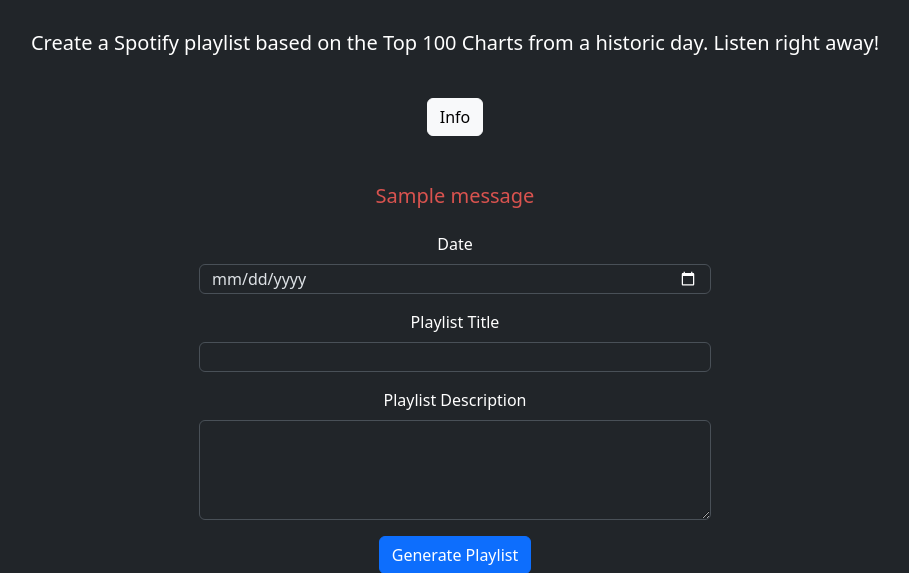
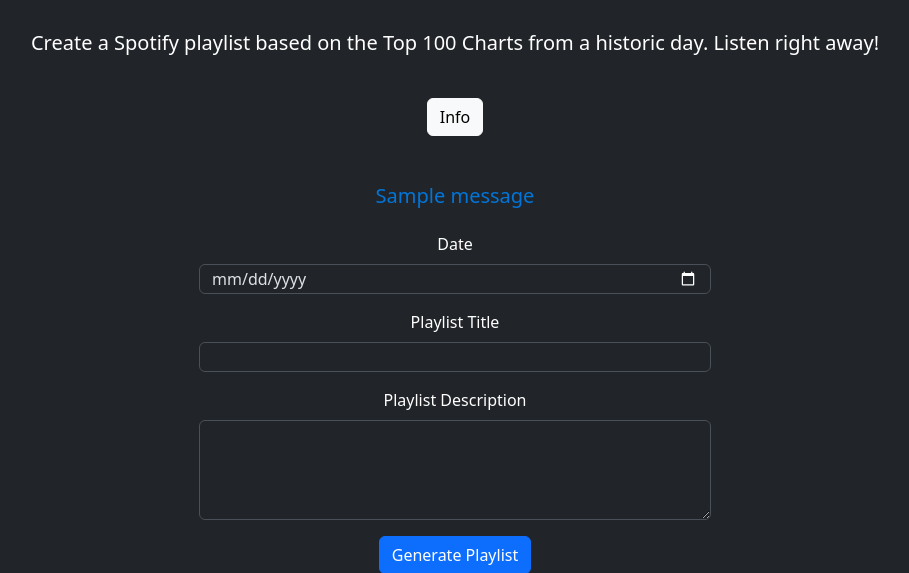
Before and after one commit to timonrieger/Project-Hub, a Flask app: page /flashback-playlists in a window 1280 px wide. Shown: the part 183-756 px from the top of the page, without its empty margins (185-1094 px from the left). Run offline with Flask 3, Linux system fonts and the light colour scheme; tables that the repository leaves empty hold one stand-in row (values such as "Sample post"); one stand-in notice (Sample message) is shown; some libraries are stand-ins or nearby versions.

Commit message:
change flash color to blue

```diff
--- a/templates/FlashbackPlaylists.html
+++ b/templates/FlashbackPlaylists.html
@@ -69,7 +69,7 @@
             {% endif %}
             {% if get_flashed_messages() %}
                 {% for message in get_flashed_messages() %}
-                    <h5 class="flash mb-4" style="color: #d9534f">{{ message }}</h5>
+                    <h5 class="flash mb-4" style="color: #0275d8">{{ message }}</h5>
                 {% endfor %}
             {% else %}
                 <div class="text-center" id="loading" style="display: none">
--- a/templates/index.html
+++ b/templates/index.html
@@ -15,7 +15,7 @@
     <div class="my-5">
     {% if get_flashed_messages() %}
         {% for message in get_flashed_messages() %}
-            <h5 class="flash mb-4" style="color: #d9534f">{{ message }}</h5>
+            <h5 class="flash mb-4" style="color: #0275d8">{{ message }}</h5>
         {% endfor %}
     {% else %}
         {{ render_form(form, button_map={"submit": "primary"}) }}
```
